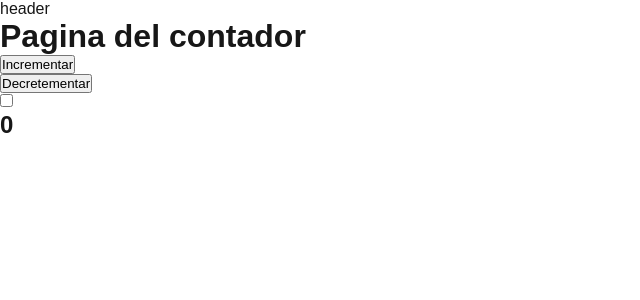
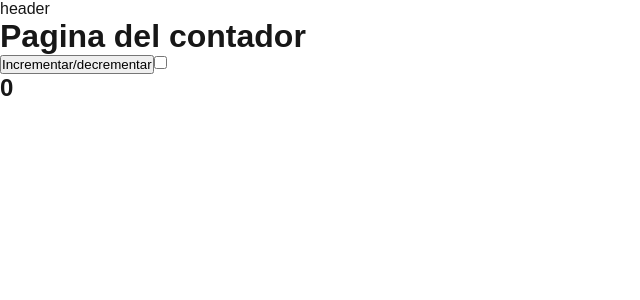
Before and after one commit to salvadoriigna/Iglesias-Salvadori-NextJS, a Next.js app: page /contador in a window 1280 px wide. Shown: the top 300 px of the page, without its empty margins (0-640 px from the left). Built offline with nearby package versions, Linux system fonts and the light colour scheme.

Commit message:
Update page.js

```diff
--- a/src/app/contador/page.js
+++ b/src/app/contador/page.js
@@ -3,21 +3,24 @@
 import Button from "@/components/Button"
 import Input from "@/components/Input"
 import Title from "@/components/Title"
-import { useEffect, useState } from "react"
+import { useState } from "react"
 
 export default function ContadorPage() {
     const [cuenta, setCuenta] = useState(0)
     const [chequear, setChequear] = useState(false)
 
-    function incrementar() {
-        setCuenta(cuenta + 1)
-        if (cuenta == 20){
-            setCuenta(0)
+    function cambiarCuenta() {
+        let valor = cuenta
+        if (chequear) {
+            valor = cuenta + 1
+        } else {
+            valor = cuenta - 1
         }
-    }
 
-    function decrementar() {
-        setCuenta(cuenta - 1)
+        if (valor == 20) {
+            valor = 0
+        }
+        setCuenta(valor)
     }
 
     function checkBoxCambio(event) {
@@ -27,10 +30,7 @@ export default function ContadorPage() {
     return (
         <>
             <Title title="Pagina del contador"></Title>
-            <Button onClick={incrementar} text="Incrementar"></Button>
-            <br></br>
-            <Button onClick={decrementar} text="Decretementar"></Button>
-            <br></br>
+            <Button onClick={cambiarCuenta} text="Incrementar/decrementar"></Button>
             <Input type="checkbox" onChange={checkBoxCambio}></Input>
             <h2>{cuenta}</h2>
         </>
```
